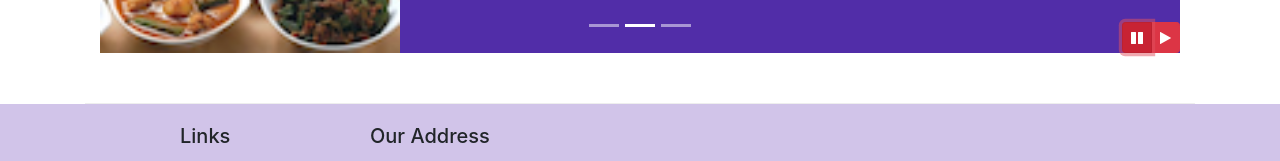
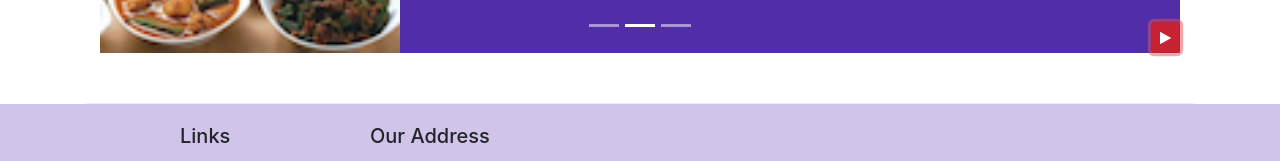
Before and after one commit to bhaveshVedire/conFusion, a website: page index.html in a window 1280 px wide. Both pictures are taken after a click on the button 1137 px from the left and 668 px from the top of the page. Shown: the part 631-792 px from the top of the page. Drawn offline with nearby package versions, Linux system fonts and the light colour scheme.

Commit message:
More JQuery

```diff
--- a/index.html
+++ b/index.html
@@ -213,14 +213,9 @@
                     <a href="#mycarousel" class="carousel-control-next" role="button" data-slide="next">
                         <span class="carousel-control-next-icon"></span>
                     </a>
-                    <div class="btn-group" id="carouselButton">
-                        <button class="btn btn-danger btn-sm" id="carousel-pause">
-                            <span class="fa fa-pause"></span>
-                        </button>
-                        <button class="btn btn-danger btn-sm" id="carousel-play">
-                            <span class="fa fa-play"></span>
-                        </button>
-                    </div>
+                    <button class="btn btn-danger btn-sm" id="carouselButton">
+                        <span class="fa fa-pause"></span>
+                    </button>
                 </div>
             </div>
         </div>
@@ -281,11 +276,17 @@
     <script>
         $(document).ready(function(){
             $("#mycarousel").carousel( { interval: 2000 } );
-            $("#carousel-pause").click(function(){
-                $("#mycarousel").carousel('pause');
-            });
-            $("#carousel-play").click(function(){
-                $("#mycarousel").carousel('cycle');
+            $("#carouselButton").click(function(){
+                if ($('#carouselButton').children('span').hasClass('fa-pause')){
+                    $("#mycarousel").carousel('pause');
+                    $('#carouselButton').children('span').removeClass('fa-pause');
+                    $('#carouselButton').children('span').addClass('fa-play');
+                } else {
+                    $("#mycarousel").carousel('cycle');
+                    $('#carouselButton').children('span').removeClass('fa-play');
+                    $('#carouselButton').children('span').addClass('fa-pause');
+                }
+
             });
         });
     </script>
```
